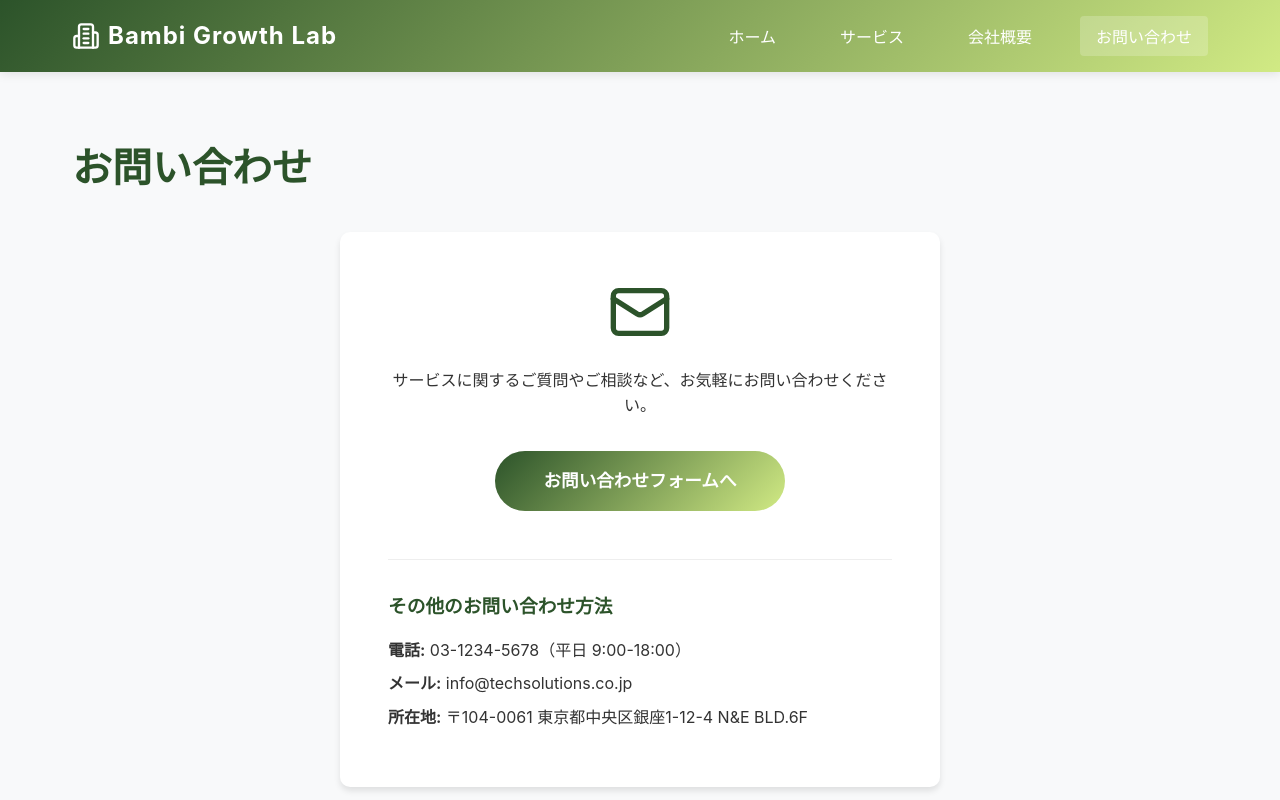
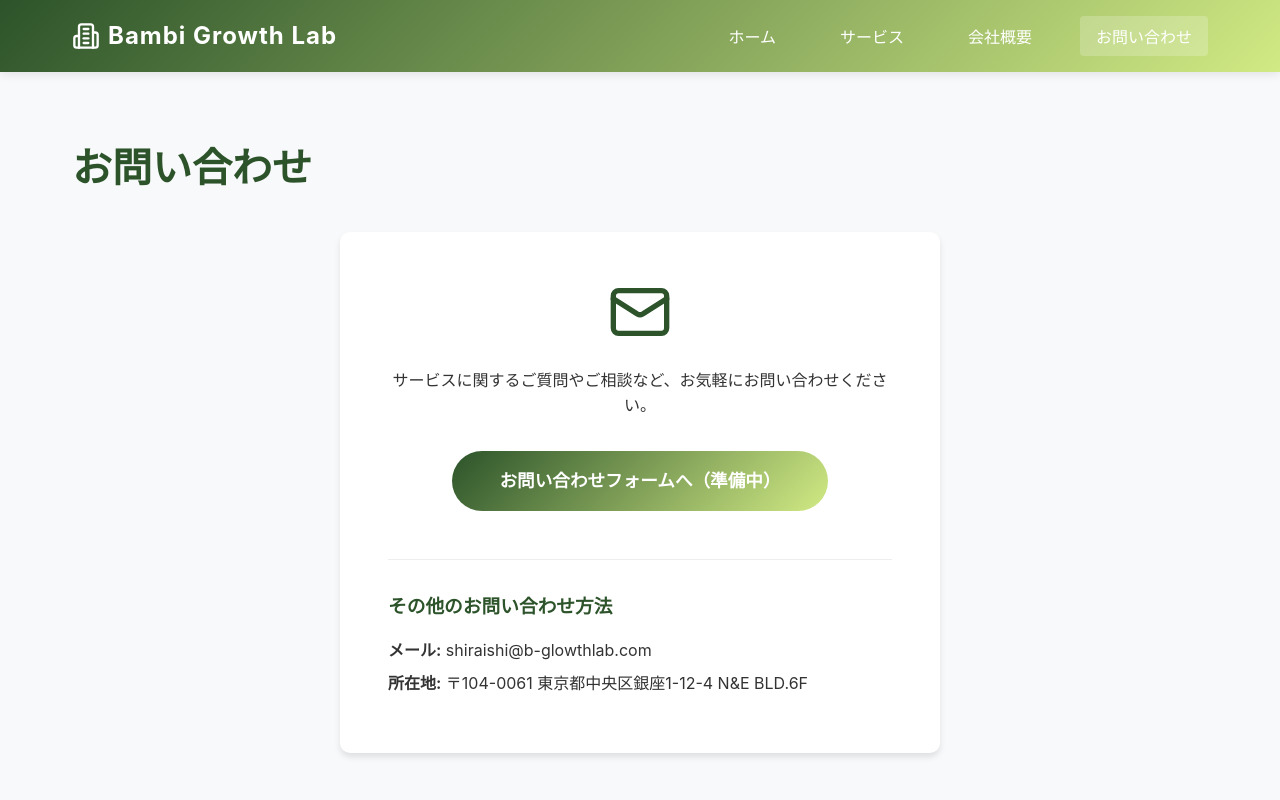
Before and after one commit to systems-wada/bambi-growth-lab, a React (Vite) app: page / in a window 1280 px wide. Both pictures are taken after a click on the button "お問い合わせ". Shown: the top 800 px of the page. Built offline with nearby package versions, Linux system fonts and the light colour scheme.

Commit message:
modified contact

```diff
--- a/src/pages/contact.tsx
+++ b/src/pages/contact.tsx
@@ -6,21 +6,17 @@ export const ContactPage = () => (
     <div className="contact-card">
       <Mail size={64} className="contact-icon" />
       <p>サービスに関するご質問やご相談など、お気軽にお問い合わせください。</p>
-      <a
+      {/* <a
         href="https://forms.google.com/your-form-id"
         target="_blank"
         rel="noopener noreferrer"
         className="contact-btn"
-      >
-        お問い合わせフォームへ
-      </a>
+      > */}
+      <a className="contact-btn">お問い合わせフォームへ（準備中）</a>
       <div className="contact-info">
         <h3>その他のお問い合わせ方法</h3>
         <p>
-          <strong>電話:</strong> 03-1234-5678（平日 9:00-18:00）
-        </p>
-        <p>
-          <strong>メール:</strong> info@techsolutions.co.jp
+          <strong>メール:</strong> shiraishi@b-glowthlab.com
         </p>
         <p>
           <strong>所在地:</strong> 〒104-0061 東京都中央区銀座1-12-4 N&E BLD.6F
```
